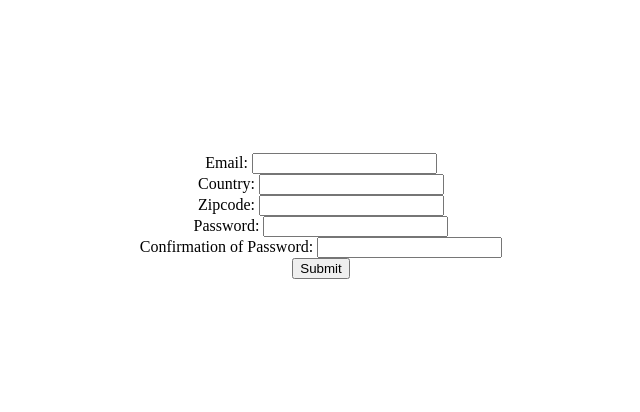
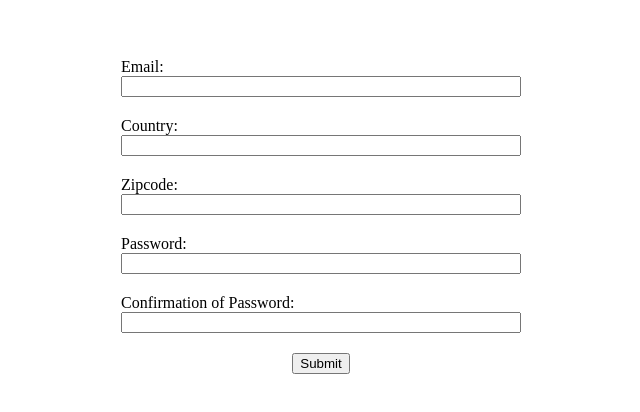
Before and after one commit to clarkjr2016/form_validation, a plain HTML site: page index.html in a window 1280 px wide. Shown: the part 192-604 px from the top of the page, without its empty margins (319-959 px from the left). Drawn offline with Linux system fonts and the light colour scheme.

Commit message:
The Form looks so much better now

```diff
--- a/style.css
+++ b/style.css
@@ -18,3 +18,10 @@ form {
   align-items: center;
   width: 400px;
 }
+
+.input_wrapper {
+  width: 100%;
+  display: flex;
+  flex-direction: column;
+  margin-bottom: 20px;
+} /* This makes the elements stack on top of one another */
```
